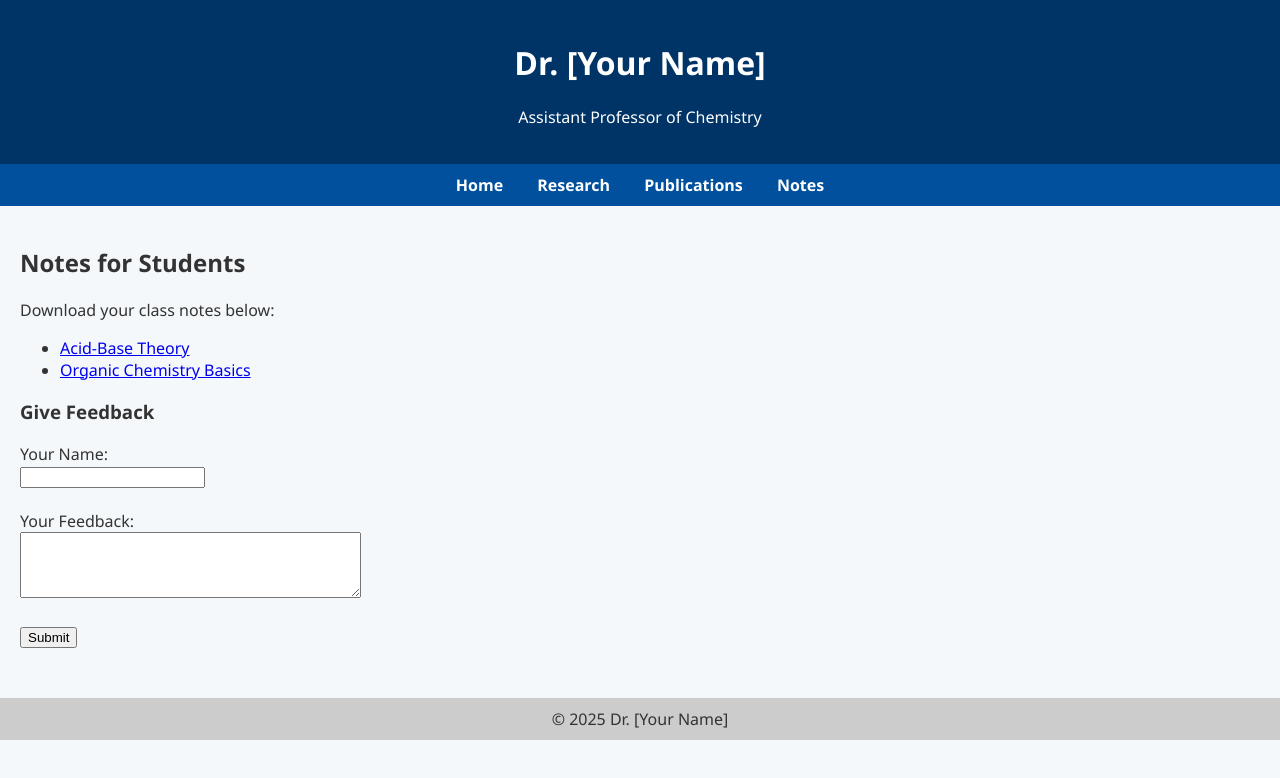
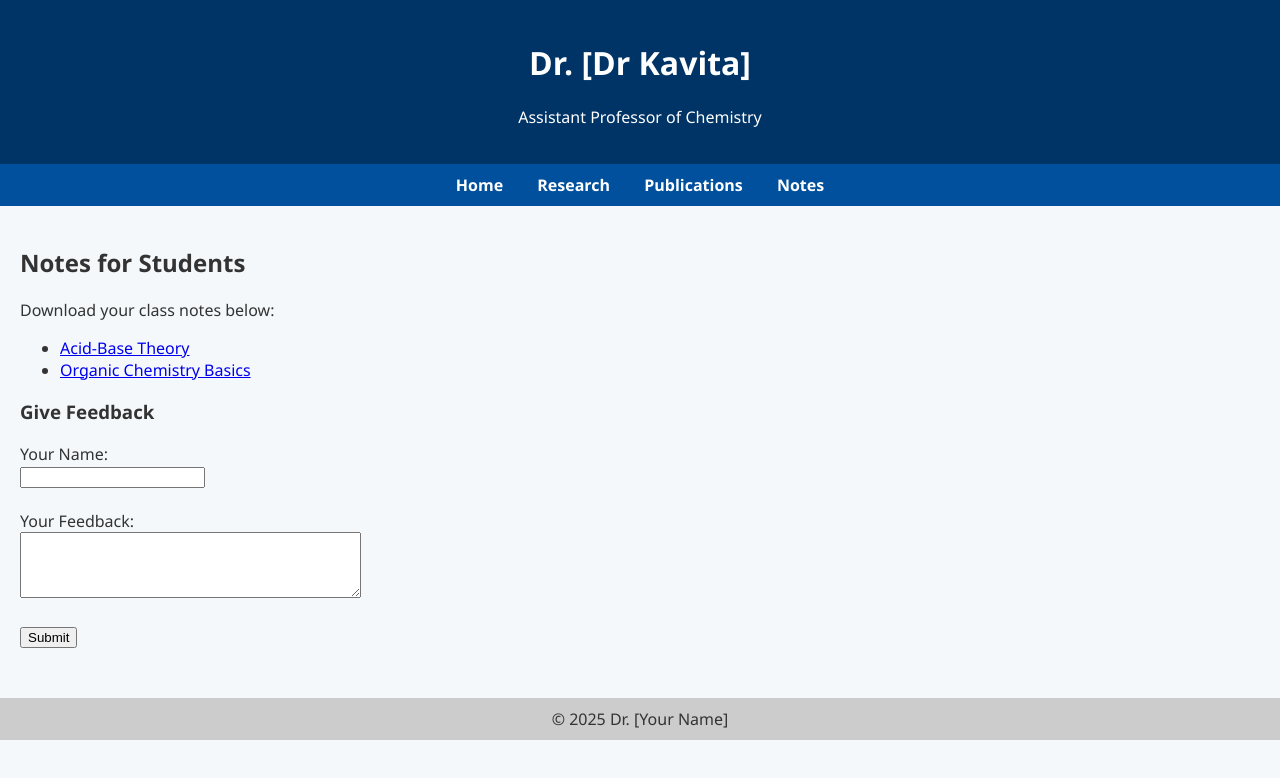
Before and after one commit to Chemistry03/chemistry03.github.io, a plain HTML site: page notes.html in a window 1280 px wide. Drawn offline with Linux system fonts and the light colour scheme; a script that the page names is missing.

Commit message:
Update notes.html

```diff
--- a/notes.html
+++ b/notes.html
@@ -1,12 +1,12 @@
 <!DOCTYPE html>
 <html>
 <head>
-  <title>Notes | Dr. [Your Name]</title>
+  <title>Notes | Dr. [Kavita]</title>
   <link rel="stylesheet" href="style.css">
 </head>
 <body>
   <header>
-    <h1>Dr. [Your Name]</h1>
+    <h1>Dr. [Dr Kavita]</h1>
     <p>Assistant Professor of Chemistry</p>
   </header>
 
```
